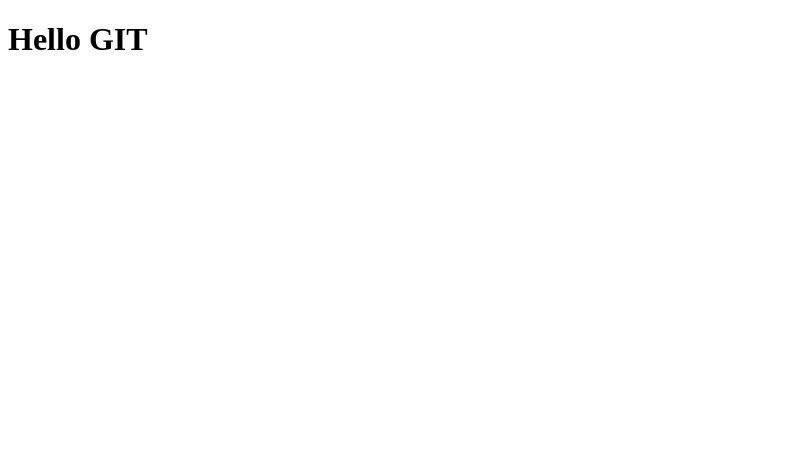
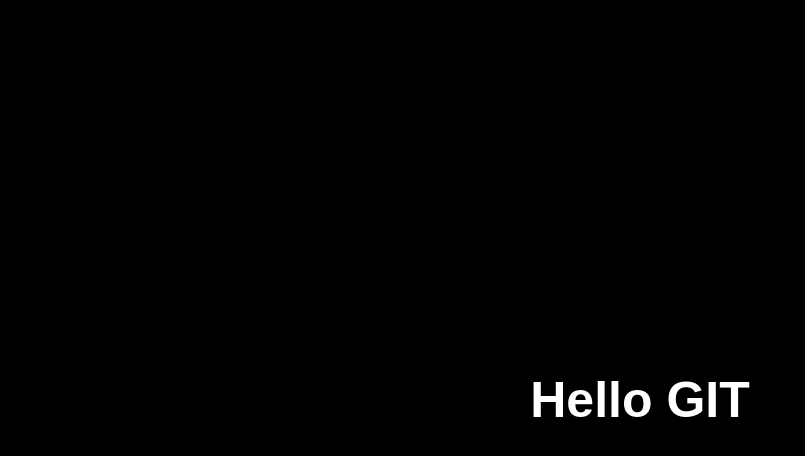
Before and after one commit to Ismail-1004/train, a plain HTML site: page index.html in a window 1280 px wide. Shown: the whole page, without its empty margins (0-805 px from the left). Drawn offline with Linux system fonts and the light colour scheme.

Commit message:
style css created

```diff
--- a/index.html
+++ b/index.html
@@ -3,6 +3,7 @@
 <head>
     <meta charset="UTF-8">
     <meta name="viewport" content="width=device-width, initial-scale=1.0">
+    <link rel="stylesheet" href="style/style.css">
     <title>GIT</title>
 </head>
 <body>
--- /dev/null
+++ b/style/style.css
@@ -0,0 +1,20 @@
+* {
+    padding: 0;
+    margin: 0;
+    text-decoration: none;
+    list-style: none;
+}
+
+body {
+    height: 100vh;
+    display: flex;
+    align-items: center;
+    justify-content: center;
+    background: black;
+    color: white;
+}
+
+h1 {
+    font-family: sans-serif;
+    font-size: 50px;
+}
```
